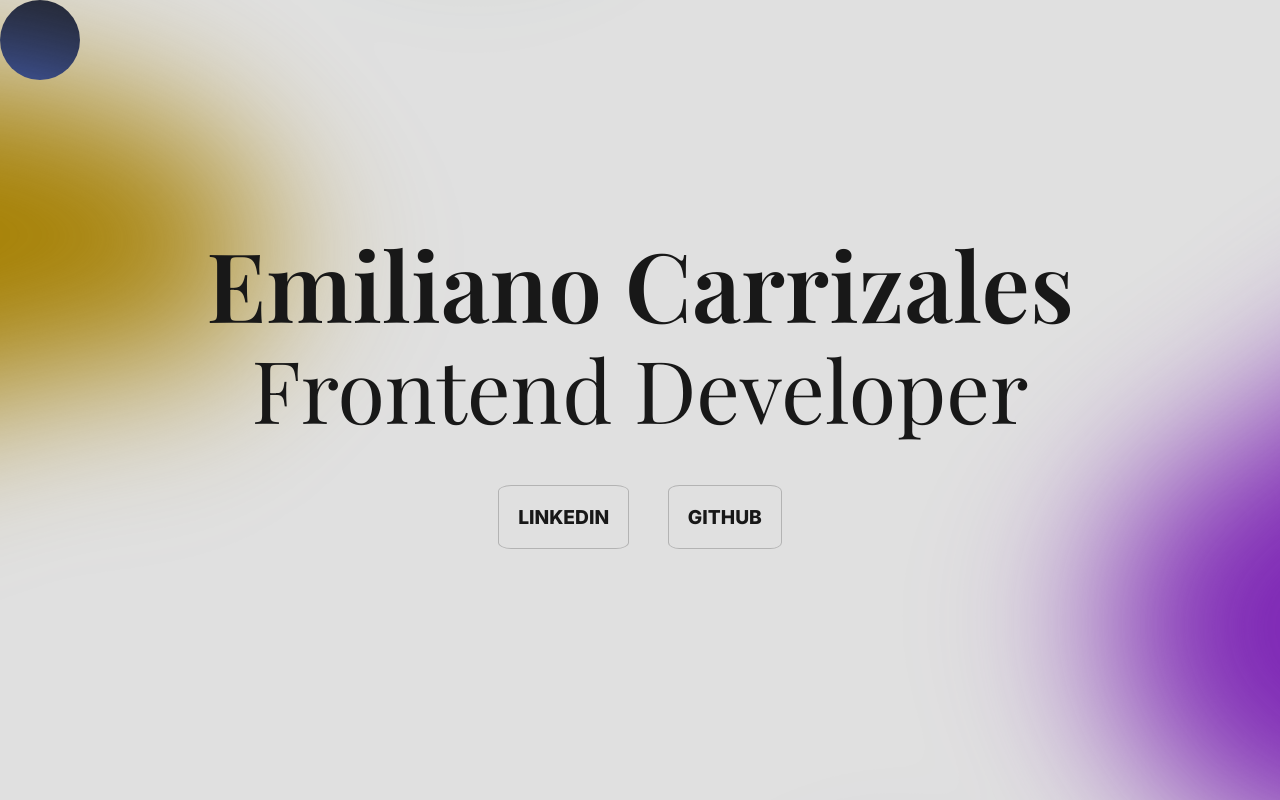
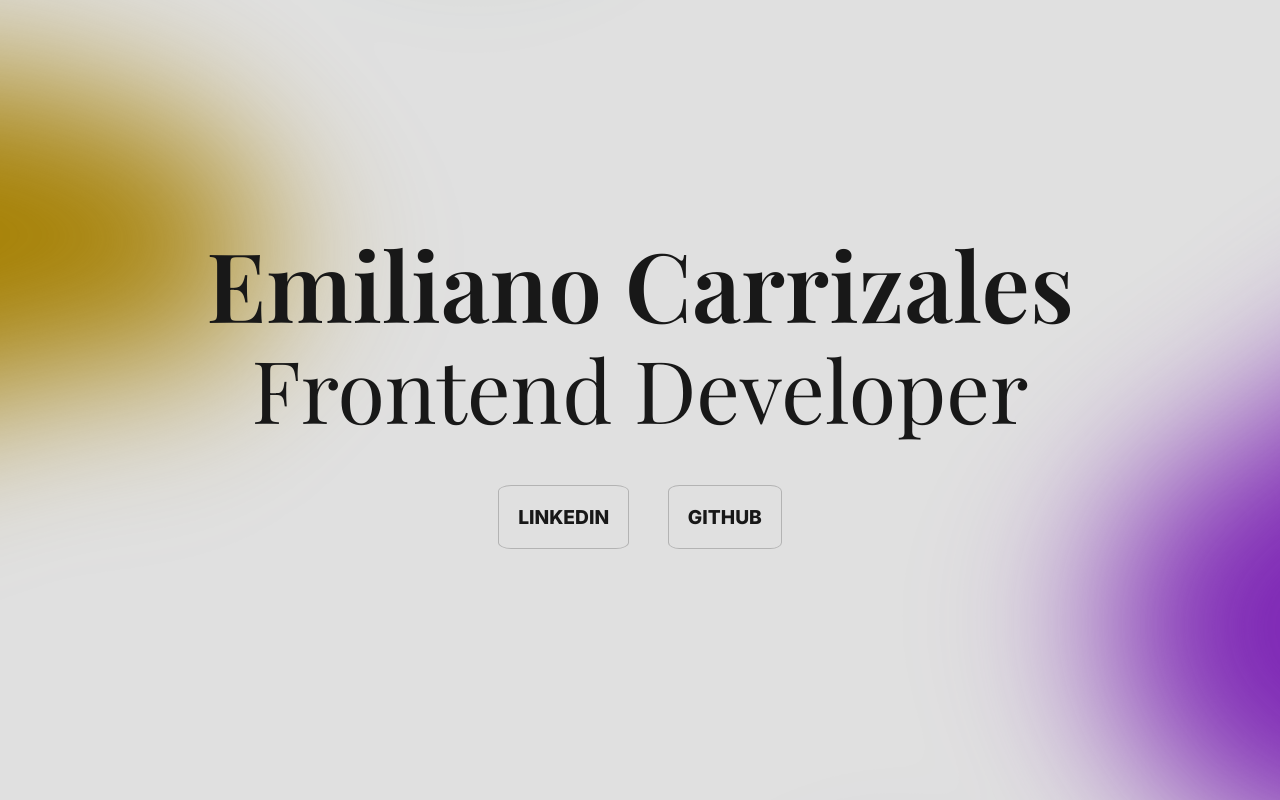
Before and after one commit to EmilianoCBE/simple-portfolio, a plain HTML site: page index.html in a window 1280 px wide. Shown: the top 800 px of the page. Drawn offline with nearby package versions, Linux system fonts and the light colour scheme; a web font is replaced by a local one.

Commit message:
Normal cursor

```diff
--- a/index.html
+++ b/index.html
@@ -17,7 +17,7 @@
 </head>
 <body>
 
-    <div id="cursor"></div>
+    <!-- <div id="cursor"></div> -->
 
     <div class="circles">
         <svg class="circle circle1" viewBox="0 0 200 200" xmlns="http://www.w3.org/2000/svg">
--- a/styles/app.css
+++ b/styles/app.css
@@ -36,7 +36,7 @@
     display: block;
     text-decoration: none;
     color: inherit;
-    cursor: none;
+    /* cursor: none; */
   }
   video {
     max-width: 100%;
@@ -84,7 +84,7 @@
     font-smooth: always;
     -webkit-font-smoothing: antialiased;
     -moz-osx-font-smoothing: grayscale;
-    cursor: none;
+    /* cursor: none; */
   }
 
   .circles{
```
